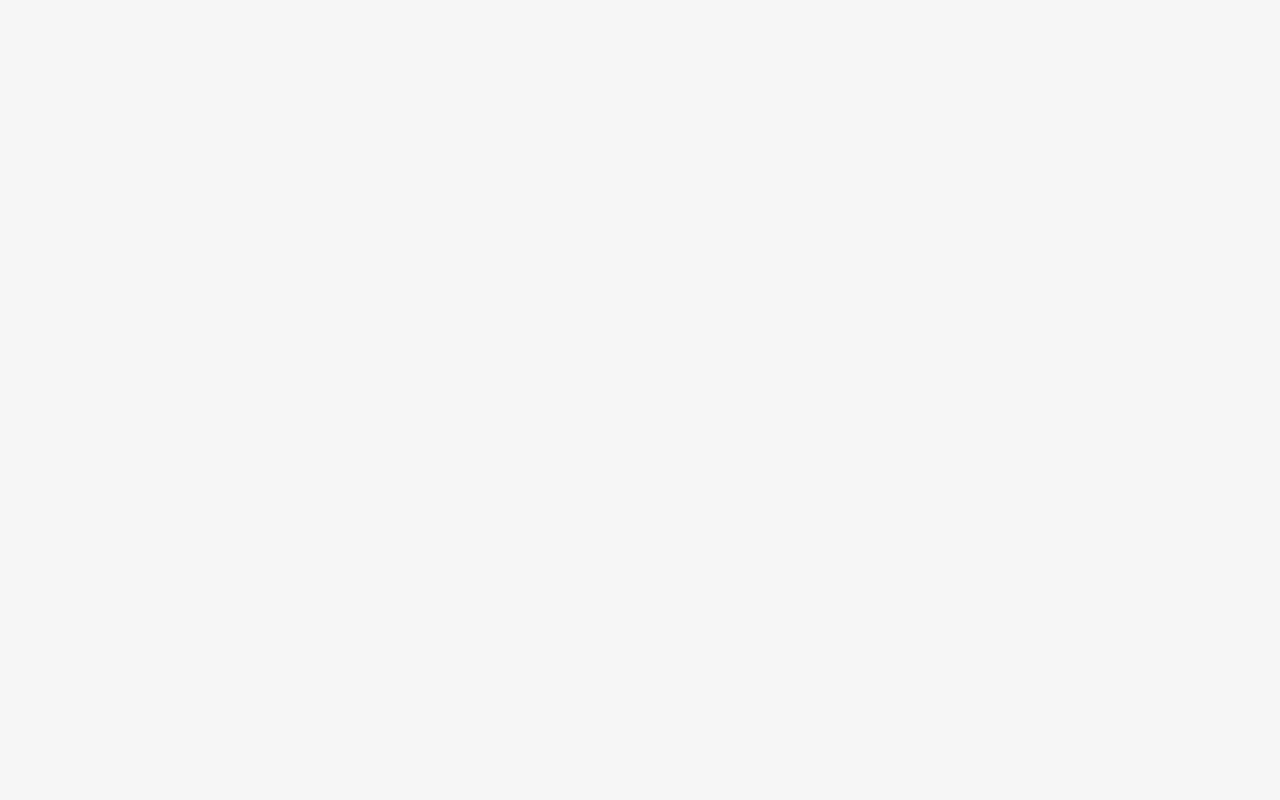
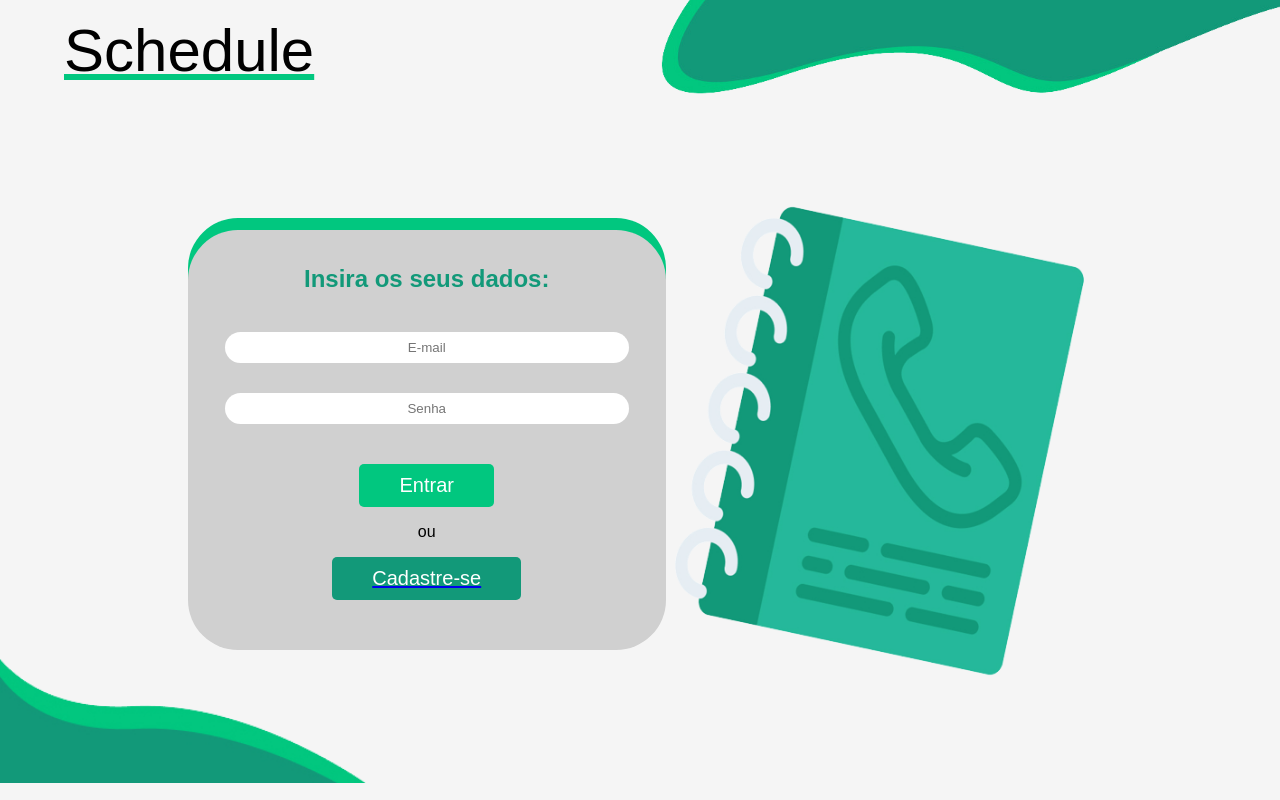
Before and after one commit to DanielRogs/Frontend_Schedule, a React (Create React App) app: page / in a window 1280 px wide. Before the commit this address had no page. Built offline with nearby package versions, Linux system fonts and the light colour scheme.

Commit message:
adicionando rota padrão

```diff
--- a/src/routes/index.tsx
+++ b/src/routes/index.tsx
@@ -12,6 +12,7 @@ export default class AppRoutes extends React.Component{
 
     userNotLoggedRoutes = (
              <Routes>
+                <Route path="/*" element={<LoginPage/>} />
                 <Route path="/login" element={<LoginPage/>} />
                 <Route path="/cadastro" element={<CadPage/>} />
            </Routes>
```
